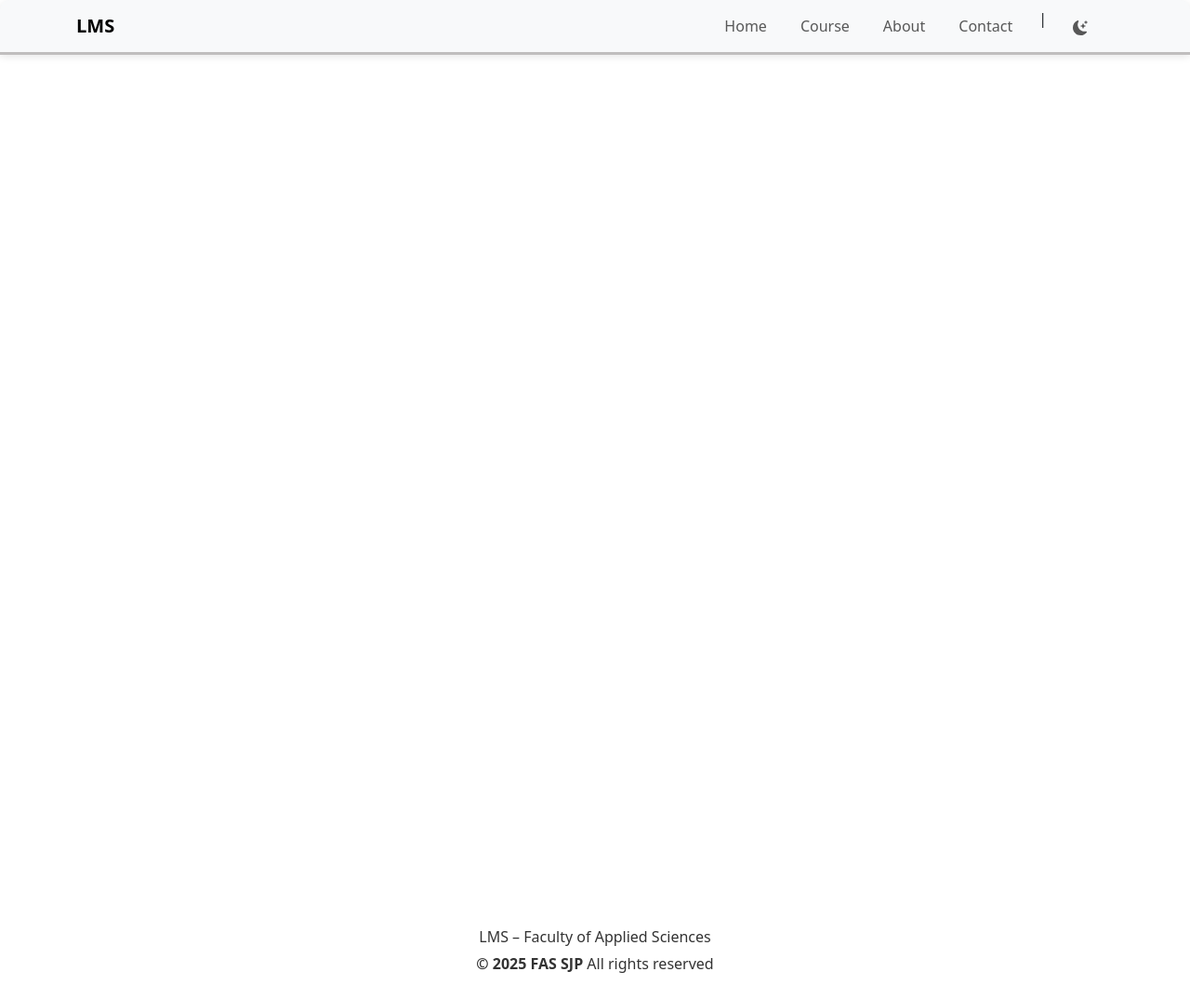
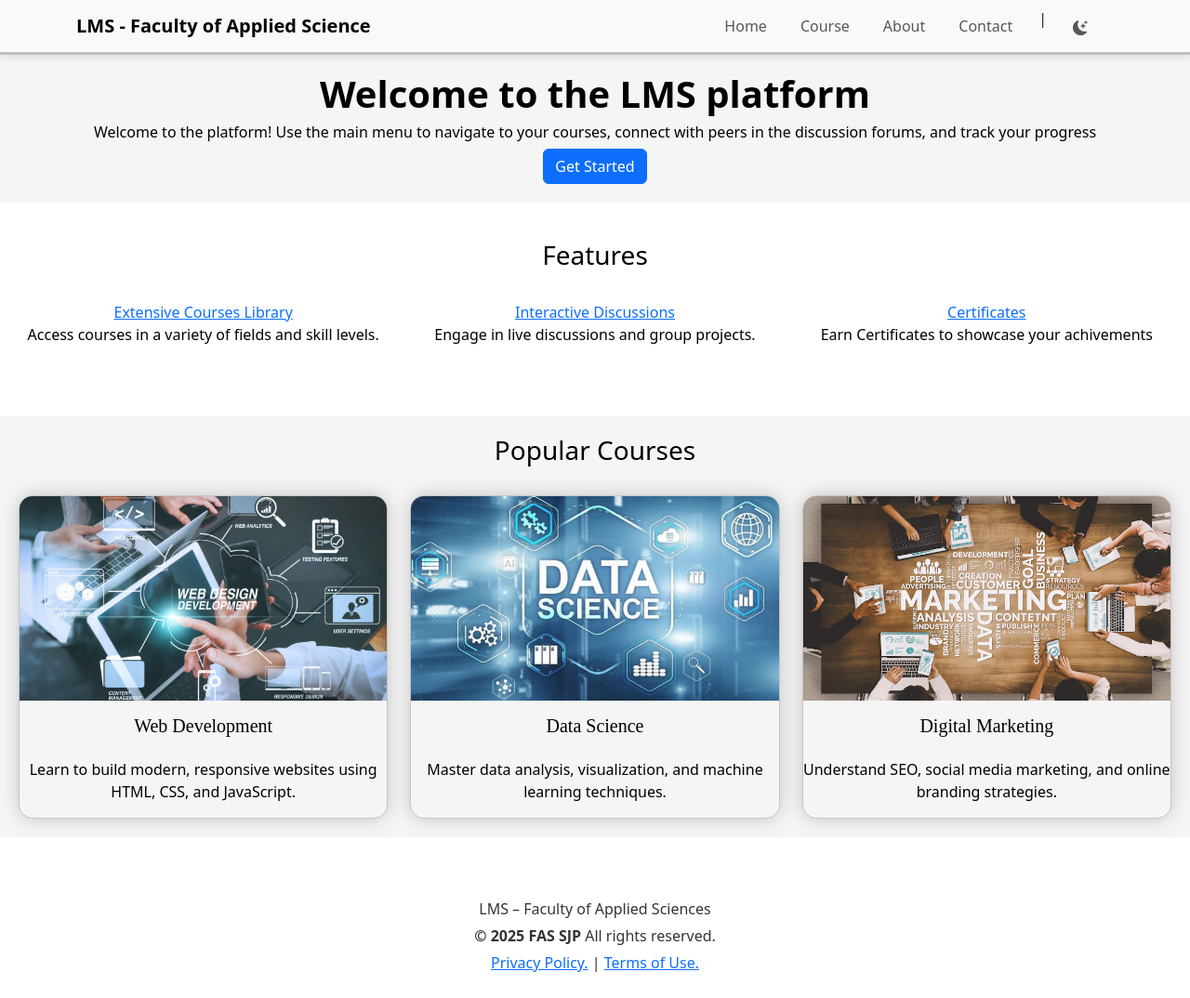
Before and after one commit to Sathirasugeesvara/LMS, a plain HTML site: page index.html in a window 1280 px wide. Shown: the whole page at 93% size. Drawn offline with nearby package versions, Linux system fonts and the light colour scheme.

Commit message:
Add homepage sections and images for LMS platform

```diff
--- a/index.html
+++ b/index.html
@@ -12,7 +12,7 @@
     <!--nav bar from Boostrap-->
     <nav class="navbar navbar-expand-lg navbar-light bg-light fixed-top">
     <div class="container">
-    <a class="navbar-brand" href="#">LMS</a>
+    <a class="navbar-brand" href="#">LMS - Faculty of Applied Science</a>
     <button class="navbar-toggler" type="button" data-bs-toggle="collapse" data-bs-target="#navbarNav">
       <span class="navbar-toggler-icon"></span>
     </button>
@@ -36,14 +36,72 @@
     </div>
     </nav>
 
-<br><br><br><br><br><br><br><br><br><br><br><br><br><br><br><br><br><br><br><br><br><br><br><br><br><br><br><br><br><br><br><br><br><br><br><br><br><br><br>
+
+    <section id="boxone" >
+      <h1><b>Welcome to the LMS platform</b></h1>
+      <h6>Welcome to the platform! Use the main menu to navigate to your courses, connect with peers in the discussion forums, and track your progress</h6>
+      <button class="btn btn-primary" type="button">Get Started</button>
+    </section>
+
+
+    <section id="features">
+    <h3>Features</h3>
+    <br>
+      <div class="row g-4">
+        <div class="col-md-4">
+            <a href="https://github.com/Sathirasugeesvara/Number-guessing-game.git">Extensive Courses Library</a>
+            <p>Access courses in a variety of fields and skill levels.</p>
+        </div>
+        <div class="col-md-4">
+            <a href="https://github.com/Sathirasugeesvara/Logistic-Management-System-.git">Interactive Discussions</a>
+            <p>Engage in live discussions and group projects.</p>
+        </div>
+        <div class="col-md-4">
+            <a href="https://github.com/Sathirasugeesvara/My-Portfolio.git">Certificates</a>
+            <p>Earn Certificates to showcase your achivements</p>
+        </div>
+      </div>
+    </section>
+
+
+    <section id="popularcourses">
+      <h3>Popular Courses</h3>
+      <br>
+      <div class="row g-4">
+        <div class="col-md-4">
+          <div class="project-card">
+            <a href="https://">
+            <img src="images\Pho1.jpg" alt="Web Development"></a>
+            <h5>Web Development</h5>
+            <p>Learn to build modern, responsive websites using HTML, CSS, and JavaScript.</p>
+          </div>
+        </div>
+        <div class="col-md-4">
+          <div class="project-card">
+            <a href="https://">
+            <img src="images\Pho2.jpg" alt="Data Science"></a>
+            <h5>Data Science</h5>
+            <p>Master data analysis, visualization, and machine learning techniques.</p>
+          </div>
+        </div>
+        <div class="col-md-4">
+          <div class="project-card">
+            <a href="https://">
+            <img src="images\Pho3.jpg" alt="Digital Marketing"></a>
+            <h5>Digital Marketing</h5>
+            <p>Understand SEO, social media marketing, and online branding strategies.</p>
+          </div>
+        </div>
+      </div>
+    </section>
+
 
     <!--footer section -->
     <footer>
-        <div class="lms-header">
-            <span class="lms-text">LMS – Faculty of Applied Sciences</span>
-        </div>
-      <p><b>© 2025 FAS SJP</b> All rights reserved</p>
+      <p>LMS – Faculty of Applied Sciences</p>
+      <p><b>© 2025 FAS SJP</b> All rights reserved.</p>
+      <a href="https://">Privacy Policy.</a> |
+      <a href="https://">Terms of Use.</a>
     </footer>
 
     <script src="https://cdn.jsdelivr.net/npm/bootstrap@5.3.2/dist/js/bootstrap.bundle.min.js"></script> <!-- for boostrap-->
--- a/style.css
+++ b/style.css
@@ -3,6 +3,7 @@
         background-color: #ffff;
     }
 }
+
 
 body{
         background-color: rgb(214, 231, 238);
@@ -34,6 +35,79 @@ body{
 }
 
 
+/*these boxone features and popularcourses have to update*/
+#boxone{
+  color: black;
+  background-color: #f5f5f5;
+  text-align: center;
+  padding: 20px;
+  margin-top: 57px;
+}
+#features{
+  color: black;
+  background-color: #fff;
+  text-align: center;
+  padding: 20px;
+  margin-top: 20px;
+}
+#popularcourses{
+  color: black;
+  background-color: #f5f5f5;
+  text-align: center;
+  padding: 20px;
+  margin-top: 40px;
+}
+
+
+
+
+.project-card {
+  border-radius: 15px;
+  overflow: hidden;
+  border: 1px solid rgba(0, 0, 0, .2);
+  transition: 0.3s;
+  box-shadow: 0 0 20px rgba(0, 0, 0, .2);
+}
+
+.project-card img {
+  width: 100%;
+  height: 220px;
+  object-fit: cover;
+  transition: 0.3s;
+  opacity: 0.9;
+}
+
+.project-card:hover img {
+  opacity: 1;
+  transform: scale(1.05);
+}
+
+.project-card:hover {
+  box-shadow: 0 0 30px rgba(0, 0, 0, .2);
+  transform: translateY(-5px);
+}
+
+.project-card h5 {
+  font-family: 'Orbitron';
+  padding: 15px;
+  color: var(--primary);
+}
+
+
+
+
+
+
+
+
+
+button:hover{
+    background: var(--primary);
+  color: #333;
+  box-shadow: 0 0 15px var(--primary);
+  transform: translateY(-5px);
+}
+
 
 footer{
     background-color: white;
```
Also changed, not shown: script.js (+15 -0 lines), images/Pho1.jpg (added), images/Pho2.jpg (added), images/Pho3.jpg (added).
